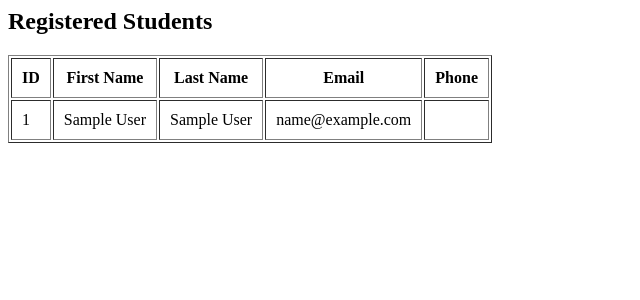
After one commit to abhi1kr2/sms, a Flask app: page /adm_students_list in a window 1280 px wide. The commit adds this page. Shown: the top 300 px of the page, without its empty margins (0-640 px from the left). Run offline with Flask 3, Linux system fonts and the light colour scheme; the visitor is signed in with stand-in values (Sample User, id 1).

Commit message:
Code for Admin will view all registered students

```diff
--- a/app.py
+++ b/app.py
@@ -117,6 +117,22 @@ def admin_register_students():
 
     return render_template("admin_register_students.html")
 
+#Admin View Registered Students:
+@app.route("/adm_students_list")
+def adm_students_list():
+
+    if "admin_id" not in session:
+        return redirect("/admin_login")
+
+    conn = get_db()
+    cursor = conn.cursor()
+
+    cursor.execute("SELECT * FROM students_rgd")
+    adm_view_students = cursor.fetchall()
+
+    conn.close()
+
+    return render_template("adm_students_list.html", adm_view_students=adm_view_students)
 
 
 if __name__ == "__main__":
--- /dev/null
+++ b/templates/adm_students_list.html
@@ -0,0 +1,24 @@
+<h2>Registered Students</h2>
+
+<table border="1" cellpadding="10">
+<tr>
+    <th>ID</th>
+    <th>First Name</th>
+    <th>Last Name</th>
+    <th>Email</th>
+    <th>Phone</th>
+</tr>
+
+{% for s in adm_view_students %}
+
+<tr>
+    <td>{{ s[0] }}</td>
+    <td>{{ s[1] }}</td>
+    <td>{{ s[2] }}</td>
+    <td>{{ s[3] }}</td>
+    <td>{{ s[4] }}</td>
+</tr>
+
+{% endfor %}
+
+</table>
--- a/templates/admin_dashboard.html
+++ b/templates/admin_dashboard.html
@@ -1,4 +1,5 @@
 <h2>Welcome {{ session['admin_name'] }}</h2>
 
 <a href="/admin_register_students">Register Student</a><br><br>
+<a href="/adm_students_list">View all Registered Student</a><br><br>
 <a href="/logout">Logout</a>
```
